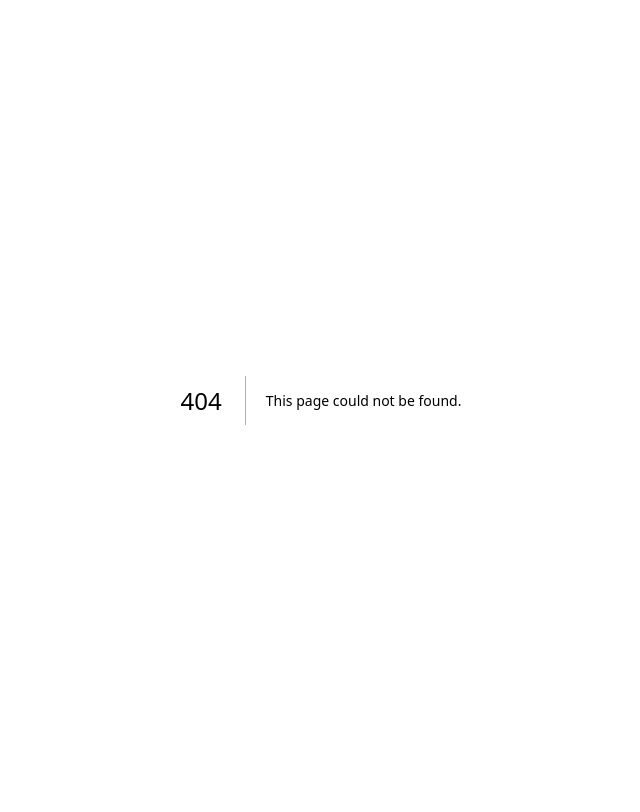
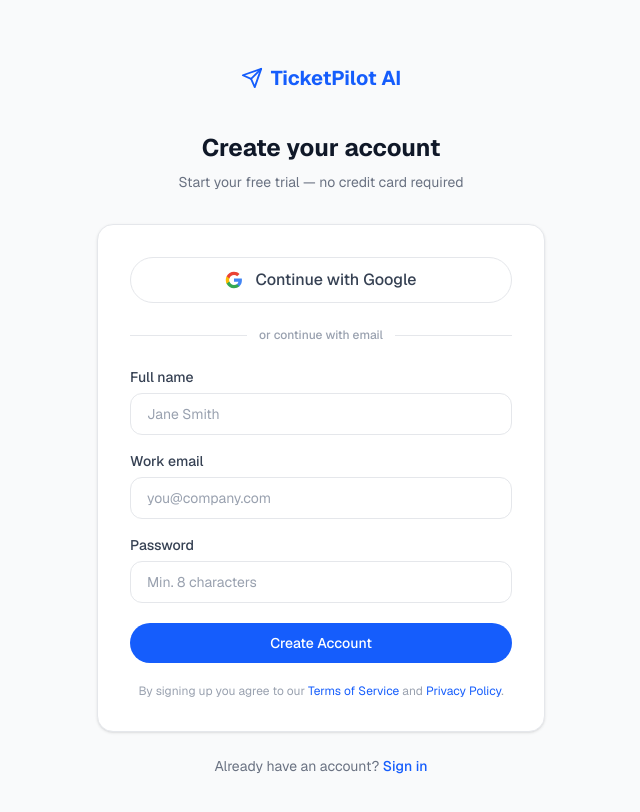
Before and after one commit to lucwii/ai-support, a Next.js app in the folder frontend/: page /auth/register in a window 1280 px wide. Before the commit this address had no page. Shown: the top 812 px of the page, without its empty margins (319-959 px from the left). Built offline with nearby package versions, Linux system fonts and the light colour scheme.

Commit message:
feat: register page

```diff
--- /dev/null
+++ b/frontend/src/app/auth/register/page.tsx
@@ -0,0 +1,16 @@
+import RegisterForm from '@/components/auth/RegisterForm'
+
+export const metadata = {
+  title: 'Get Started — TicketPilot AI',
+  description: 'Create your TicketPilot AI account and start your free trial.',
+}
+
+export default function RegisterPage() {
+  return (
+    <main className="min-h-screen bg-gray-50 flex items-center justify-center px-4 py-16">
+      <div className="w-full flex flex-col items-center animate-fade-up">
+        <RegisterForm />
+      </div>
+    </main>
+  )
+}
```
